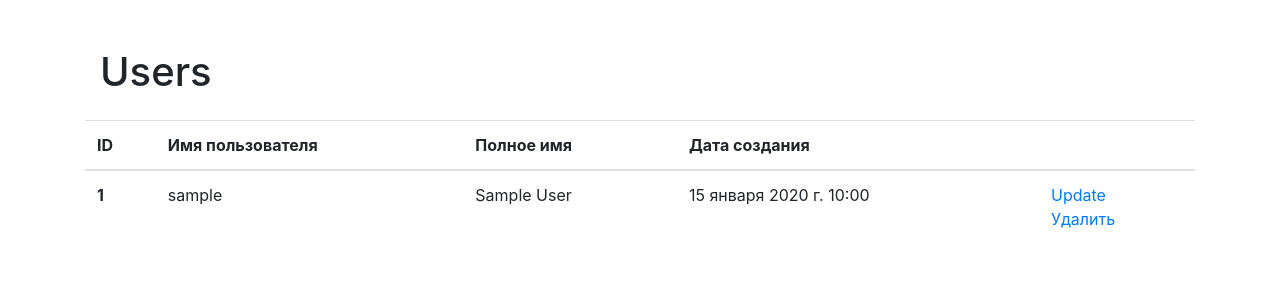
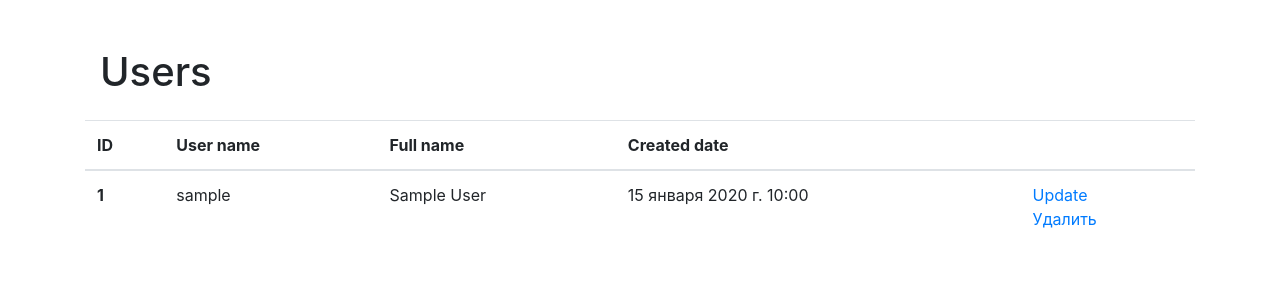
Before and after one commit to DzmitrySha/python-project-52, a Django app: page /users/ in a window 1280 px wide. Shown: the part 56-356 px from the top of the page. Run offline with Django 4.2, Linux system fonts and the light colour scheme; tables that the repository leaves empty hold one stand-in row (values such as "Sample post"); some libraries are stand-ins or nearby versions.

Commit message:
added and updated translates

```diff
--- a/task_manager/templates/index.html
+++ b/task_manager/templates/index.html
@@ -1,10 +1,10 @@
 {% extends 'base.html' %}
 
-{% block title %}Менеджер задач{% endblock %}
+{% block title %}{{ title }}{% endblock %}
 
 {% block content %}
 <div class="starter-template">
-    <h1>Менеджер задач</h1>
-    <p class="lead">Простой и функциональный менеджер задач.</p>
+    <h1>{{ title }}</h1>
+    <p class="lead">{{ description }}</p>
 </div>
 {% endblock %}
--- a/task_manager/templates/users/users.html
+++ b/task_manager/templates/users/users.html
@@ -1,5 +1,6 @@
 {% extends 'base.html' %}
 {% load bootstrap4 %}
+{% load i18n %}
 
 {% block title %}{{ title }}{% endblock %}
 
@@ -12,9 +13,9 @@
     <thead>
     <tr>
         <th scope="col">ID</th>
-        <th scope="col">Имя пользователя</th>
-        <th scope="col">Полное имя</th>
-        <th scope="col">Дата создания</th>
+        <th scope="col">{% trans 'User name' %}</th>
+        <th scope="col">{% trans 'Full name' %}</th>
+        <th scope="col">{% trans 'Created date' %}</th>
         <th scope="col"></th>
     </tr>
     </thead>
--- a/task_manager/urls.py
+++ b/task_manager/urls.py
@@ -5,10 +5,11 @@ from django.views.generic import TemplateView
 
 from task_manager import settings
 from task_manager.views import (UsersList, CreateUser, UpdateUser,
-                                DeleteUser, LoginUser, logout_user)
+                                DeleteUser, LoginUser, logout_user, IndexView)
 
 urlpatterns = [
-    path('', TemplateView.as_view(template_name="index.html"), name="home"),
+    # path('', TemplateView.as_view(template_name="index.html"), name="home"),
+    path('', IndexView.as_view(), name="home"),
     path('admin/', admin.site.urls, name="admin"),
     path('users/', UsersList.as_view(), name="users"),
     path('users/create/', CreateUser.as_view(), name="create"),
--- a/task_manager/views.py
+++ b/task_manager/views.py
@@ -6,10 +6,19 @@ from django.contrib.auth.views import LoginView
 from django.shortcuts import redirect
 from django.urls import reverse_lazy
 from django.utils.translation import gettext_lazy as _
-from django.views.generic import ListView, CreateView, UpdateView, DeleteView
+from django.views.generic import (ListView, CreateView, UpdateView,
+                                  DeleteView, TemplateView)
 
 from task_manager.forms import UserCreationFormCustom
 from task_manager.permissions import UserPermissionsMixin
+
+
+class IndexView(TemplateView):
+    model = User
+    template_name = "index.html"
+    extra_context = {'title': _('Task manager'),
+                     'description': _('A simple and functional task manager.'),
+                     }
 
 
 class UsersList(ListView):
```
Also changed, not shown: task_manager/locale/ru/LC_MESSAGES/django.po, 1 other file.
